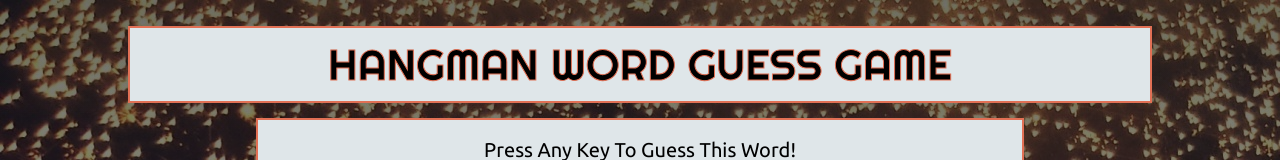
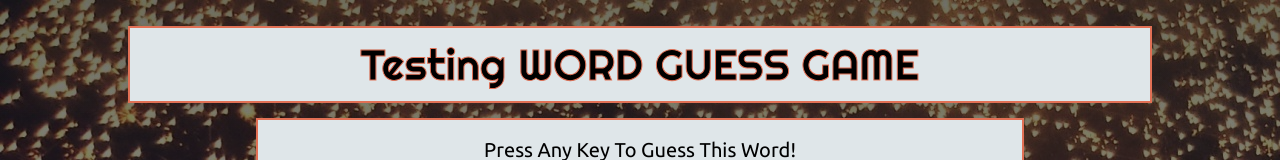
Before and after one commit to dhavalpatel0513/WordGuessGame, a plain HTML site: page index.html in a window 1280 px wide. Shown: the top 160 px of the page. Drawn offline with Linux system fonts and the light colour scheme.

Commit message:
chnage index.html header

```diff
--- a/index.html
+++ b/index.html
@@ -16,7 +16,7 @@
 
         <!--Main Heading-->
         <div class="mainheading">
-            <h1>HANGMAN WORD GUESS GAME</h1>
+            <h1>Testing WORD GUESS GAME</h1>
         </div>
 
             <div class="container">
```
